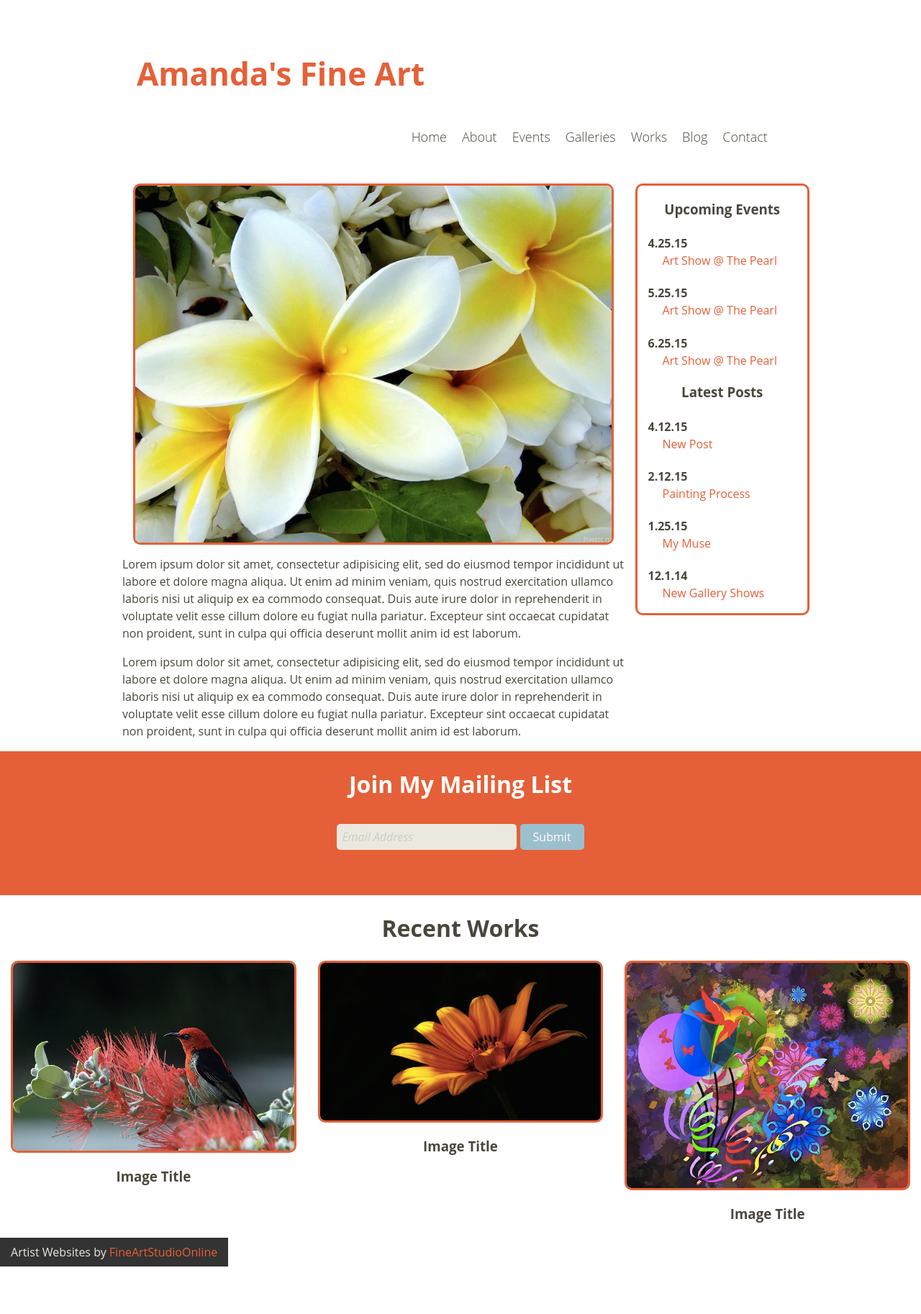
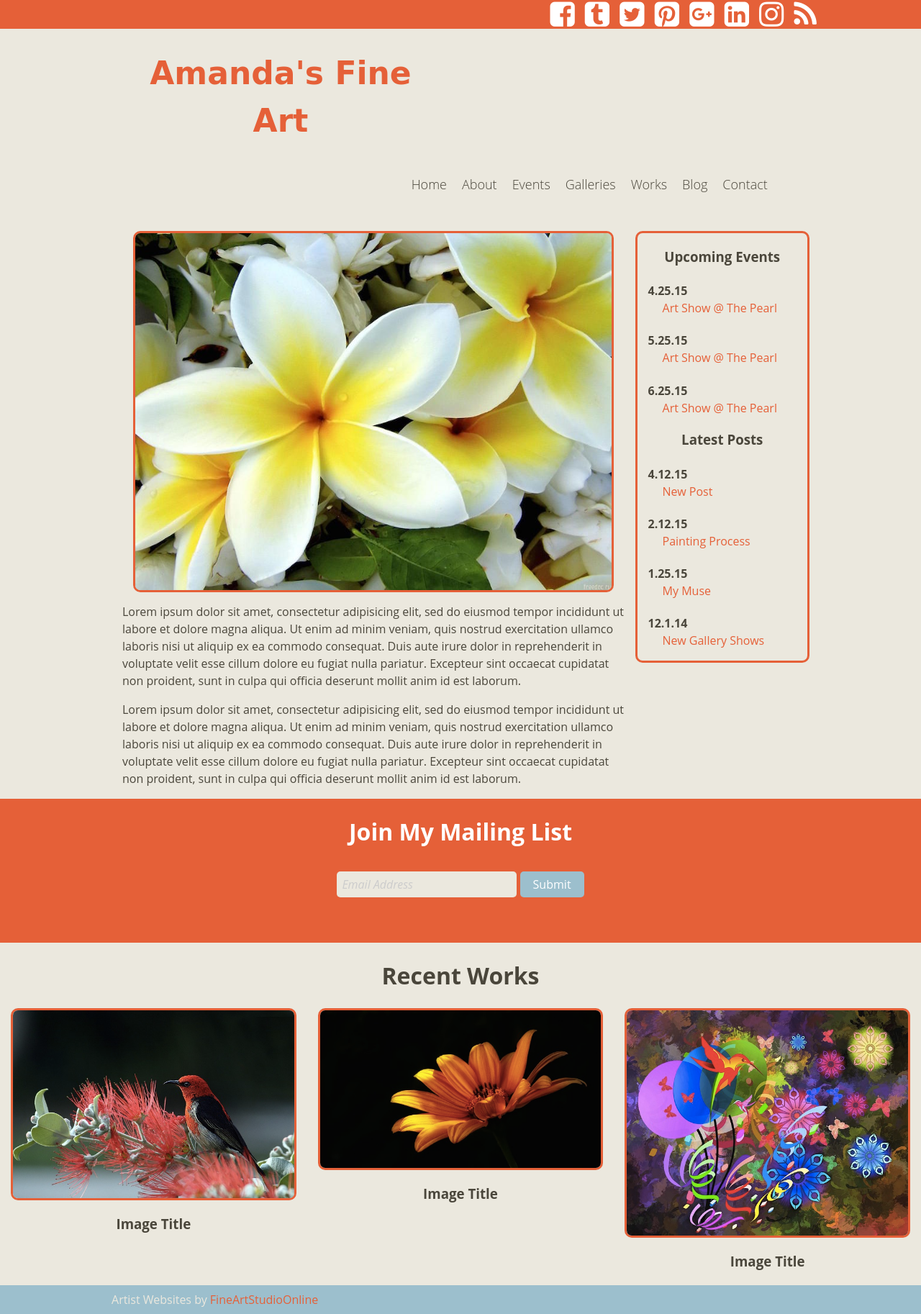
Before and after one commit to afalsario/internettes-template, a PHP site: page /main.php in a window 1280 px wide. Shown: the whole page at 72% size. Before the commit the page ends 1760 px from the top, so only its background shows below. Run offline with PHP 8.4, Linux system fonts and the light colour scheme; some libraries are stand-ins or nearby versions; some web fonts are replaced.

Commit message:
modified css and fixing merge conflicts

```diff
--- a/style.css
+++ b/style.css
@@ -52,13 +52,9 @@ body {
   width:100%; }
 
 body {
-<<<<<<< HEAD
+
   background: #ebe8de;
-  color: #808080;
-=======
-  background: #EBE8DE;
   color: #4A463B;
->>>>>>> master
   cursor: auto;
   font-family: 'Open Sans', sans-serif;
   font-style: normal;
@@ -1177,11 +1173,7 @@ select {
 .topbar {
     height: 40px;
     width:100%;
-<<<<<<< HEAD
     background-color: #e56038;
-=======
-    background-color: #E56038;
->>>>>>> master
 }
 
 .fa {
@@ -1196,15 +1188,9 @@ select {
 }
 
 a.logo {
-<<<<<<< HEAD
   font-family: 'Baumans', cursive;
   text-decoration: none;
   color: #e56038;
-=======
-  font-family: 'Open Sans', sans-serif;;
-  text-decoration: none;
-  color: #E56038;
->>>>>>> master
 }
 
 a.logo h1 {
@@ -1403,13 +1389,7 @@ input {
 
 footer {
   max-height: 100%;
-<<<<<<< HEAD
-  background-color: #e56038;
-  background-color: #808080;
-  background-color: #333333;
-=======
-  background-color: #9CBFCD;
->>>>>>> master
+  background-color:#9CBFCD;
   width: 100%;
   position: absolute;
 }
```
